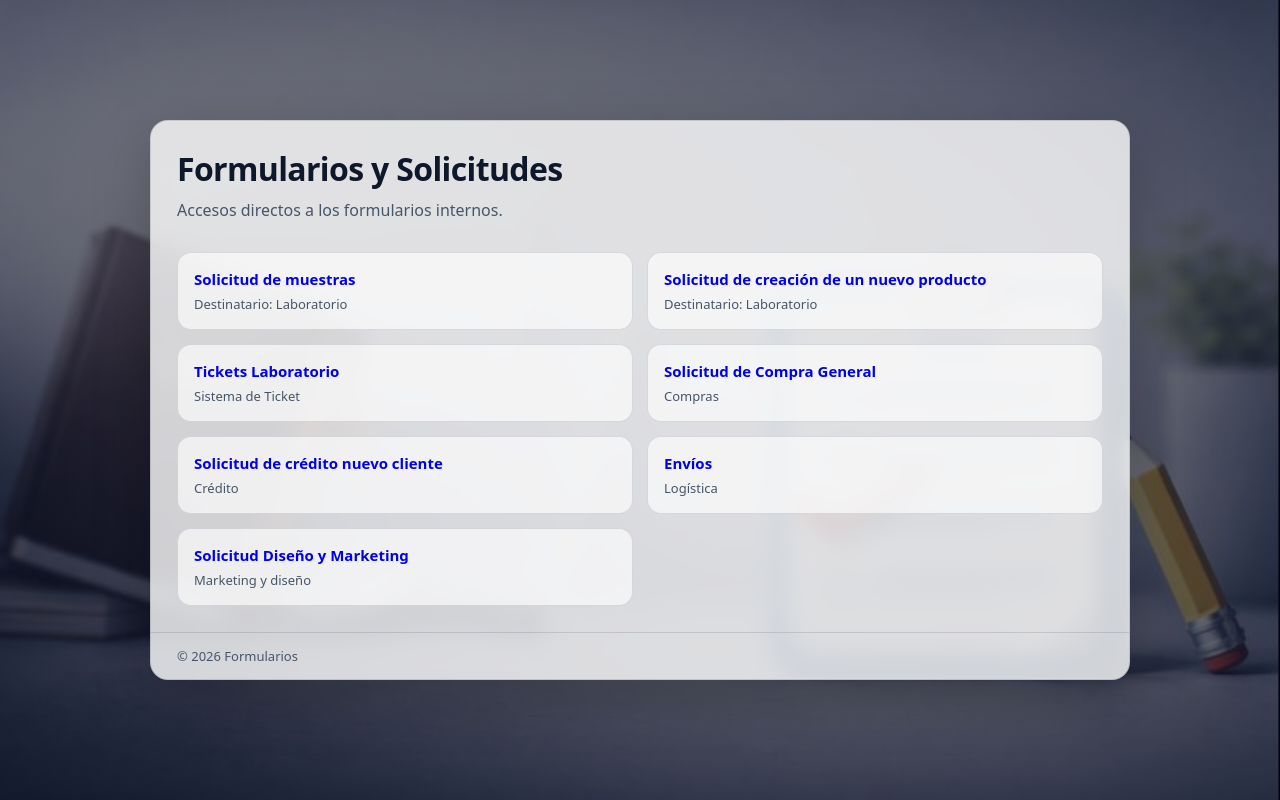
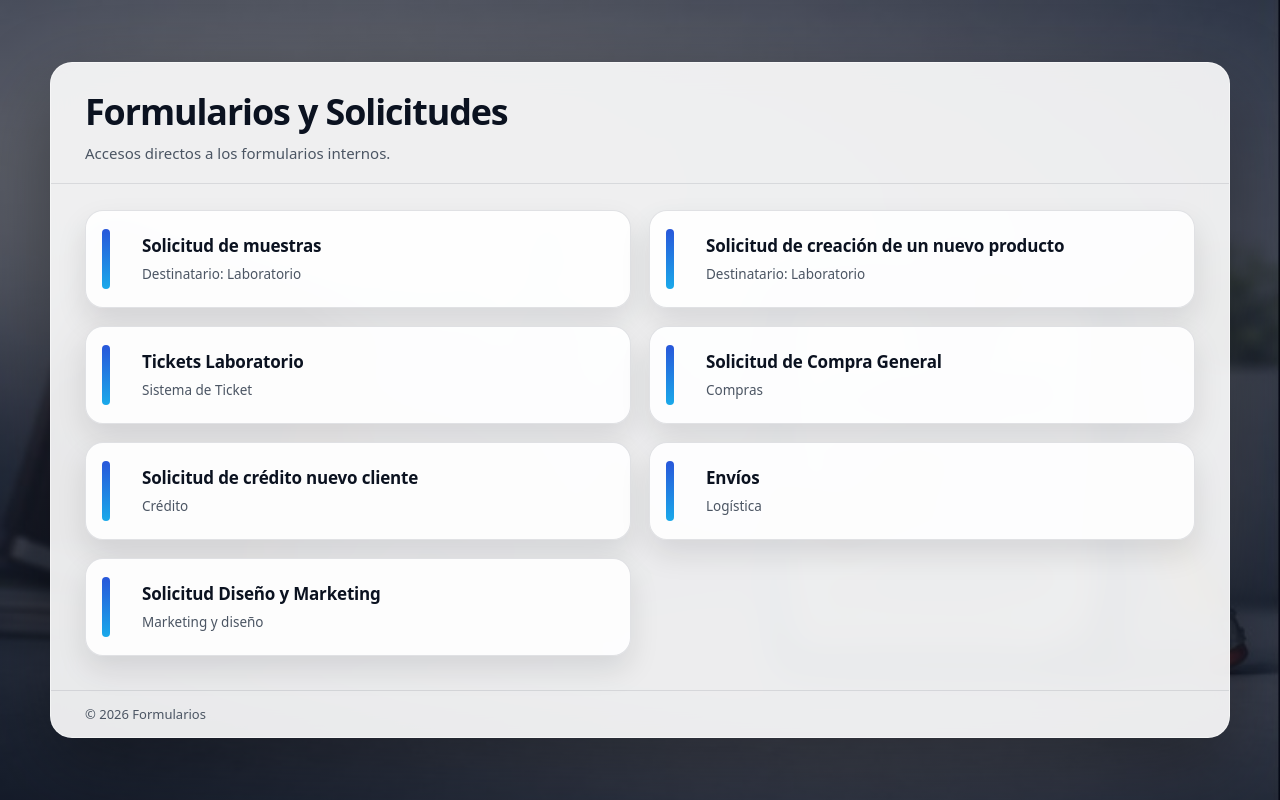
Before and after one commit to anabellaTOPC/Formularios-Solicitudes, a plain HTML site: page index.html in a window 1280 px wide. Drawn offline with Linux system fonts and the light colour scheme.

Commit message:
Refactor CSS styles and variables for better design
Updated various CSS variables and styles for layout and design improvements.

```diff
--- a/styles.css
+++ b/styles.css
@@ -1,23 +1,25 @@
 :root{
-  --radius: 18px;
-  --shadow: 0 18px 55px rgba(0,0,0,.25);
-  --glass: rgba(255,255,255,.80);
-  --glass-2: rgba(255,255,255,.65);
-  --text: #0f172a;
-  --muted: #475569;
-  --border: rgba(15,23,42,.12);
+  --bg-overlay: rgba(10, 15, 25, .62);
+  --card: rgba(255,255,255,.90);
+  --card-border: rgba(255,255,255,.45);
+  --text: #0b1220;
+  --muted: #4b5563;
+  --accent: #1d4ed8;
+  --accent-2: #0ea5e9;
+  --shadow: 0 30px 80px rgba(0,0,0,.35);
+  --radius: 22px;
 }
 
 *{ box-sizing: border-box; }
 html,body{ height:100%; }
+
 body{
   margin:0;
   font-family: ui-sans-serif, system-ui, -apple-system, Segoe UI, Roboto, Arial, "Apple Color Emoji","Segoe UI Emoji";
   color: var(--text);
 
-  /* Fondo con tu imagen */
   background:
-    linear-gradient(180deg, rgba(2,6,23,.55), rgba(2,6,23,.65)),
+    linear-gradient(180deg, var(--bg-overlay), rgba(10,15,25,.72)),
     url("assets/background.jpg");
   background-size: cover;
   background-position: center;
@@ -29,77 +31,98 @@ body{
   display:flex;
   align-items:center;
   justify-content:center;
-  padding: 28px 16px;
+  padding: 34px 18px;
 }
 
 .card{
-  width: min(980px, 100%);
-  background: var(--glass);
-  border: 1px solid var(--border);
+  width: min(1180px, 94vw);
+  background: var(--card);
+  border: 1px solid var(--card-border);
   border-radius: var(--radius);
   box-shadow: var(--shadow);
-  backdrop-filter: blur(10px);
-  -webkit-backdrop-filter: blur(10px);
+  backdrop-filter: blur(14px);
+  -webkit-backdrop-filter: blur(14px);
   overflow:hidden;
 }
 
 .header{
-  padding: 26px 26px 12px;
+  padding: 30px 34px 18px;
+  border-bottom: 1px solid rgba(15,23,42,.10);
 }
+
 .header h1{
-  margin:0 0 8px;
-  font-size: clamp(22px, 2.6vw, 32px);
-  letter-spacing: -0.02em;
+  margin:0 0 10px;
+  font-size: clamp(26px, 2.8vw, 40px);
+  letter-spacing: -0.03em;
+  line-height: 1.05;
 }
+
 .header p{
   margin:0;
   color: var(--muted);
-  line-height: 1.5;
+  font-size: 15px;
+  line-height: 1.6;
 }
 
 .grid{
   display:grid;
   grid-template-columns: repeat(2, minmax(0,1fr));
-  gap: 14px;
-  padding: 18px 26px 26px;
+  gap: 18px;
+  padding: 26px 34px 34px;
 }
 
 .btn{
+  position: relative;
   display:flex;
   flex-direction:column;
-  gap: 6px;
-  padding: 16px 16px;
-  border-radius: 14px;
+  justify-content:center;
+  gap: 8px;
+
+  padding: 20px 20px 20px 56px; /* espacio para “barra” izquierda */
+  min-height: 98px;            /* BOTONES GRANDES */
+  border-radius: 18px;
   text-decoration:none;
-  border: 1px solid var(--border);
-  background: var(--glass-2);
-  transition: transform .12s ease, box-shadow .12s ease, background .12s ease;
+
+  background: rgba(255,255,255,.92);
+  border: 1px solid rgba(15,23,42,.12);
+  box-shadow: 0 14px 30px rgba(2,6,23,.10);
+  transition: transform .14s ease, box-shadow .14s ease, border-color .14s ease;
   outline: none;
 }
 
-.btn:hover{
-  transform: translateY(-2px);
-  box-shadow: 0 14px 28px rgba(0,0,0,.16);
-  background: rgba(255,255,255,.78);
+.btn::before{
+  content:"";
+  position:absolute;
+  left: 16px;
+  top: 18px;
+  bottom: 18px;
+  width: 8px;
+  border-radius: 10px;
+  background: linear-gradient(180deg, var(--accent), var(--accent-2));
+  opacity: .95;
 }
 
-.btn:active{
-  transform: translateY(0);
+.btn:hover{
+  transform: translateY(-3px);
+  border-color: rgba(29,78,216,.35);
+  box-shadow: 0 22px 44px rgba(2,6,23,.16);
 }
 
 .btn-title{
-  font-weight: 700;
-  font-size: 15px;
+  font-weight: 800;
+  font-size: 17px;
+  color: #0b1220;
+  letter-spacing: -0.01em;
 }
 
 .btn-subtitle{
-  font-size: 13px;
+  font-size: 13.5px;
   color: var(--muted);
 }
 
 .footer{
-  border-top: 1px solid var(--border);
-  padding: 14px 26px;
+  border-top: 1px solid rgba(15,23,42,.10);
+  padding: 14px 34px;
   display:flex;
   justify-content:space-between;
   align-items:center;
@@ -108,9 +131,14 @@ body{
 }
 
 /* Responsive */
-@media (max-width: 720px){
+@media (max-width: 900px){
   .grid{ grid-template-columns: 1fr; }
-  .header{ padding: 22px 18px 10px; }
-  .grid{ padding: 14px 18px 18px; }
+  .card{ width: min(760px, 94vw); }
+}
+
+@media (max-width: 520px){
+  .header{ padding: 22px 18px 14px; }
+  .grid{ padding: 18px; gap: 14px; }
   .footer{ padding: 12px 18px; }
+  .btn{ padding: 18px 18px 18px 52px; min-height: 92px; }
 }
```
